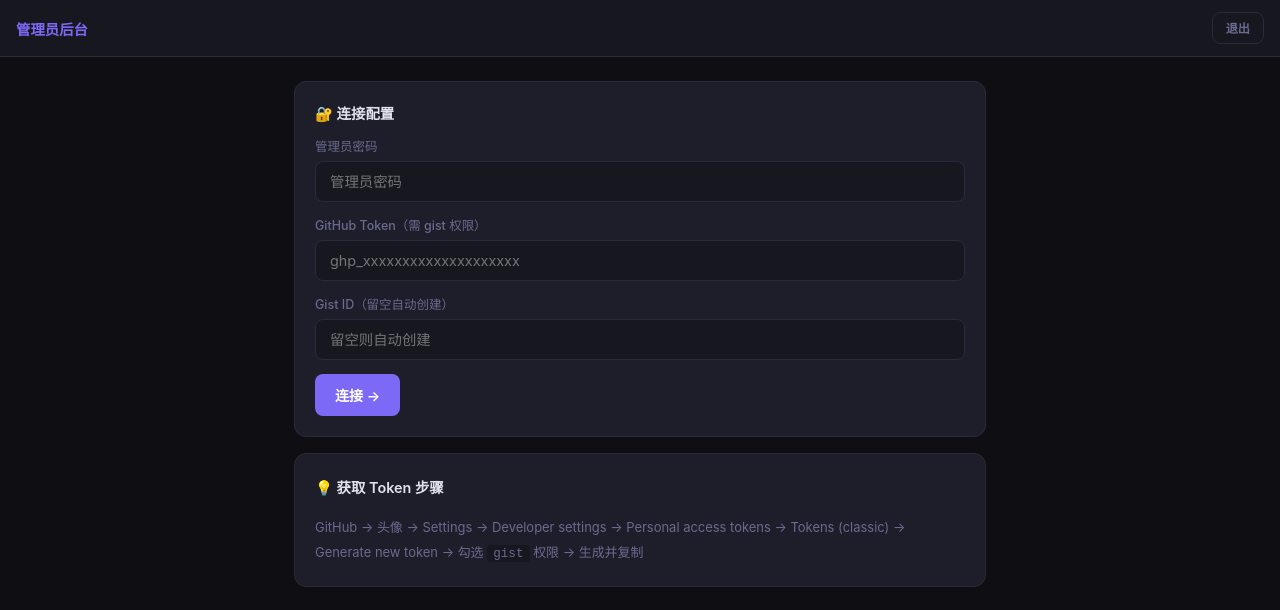
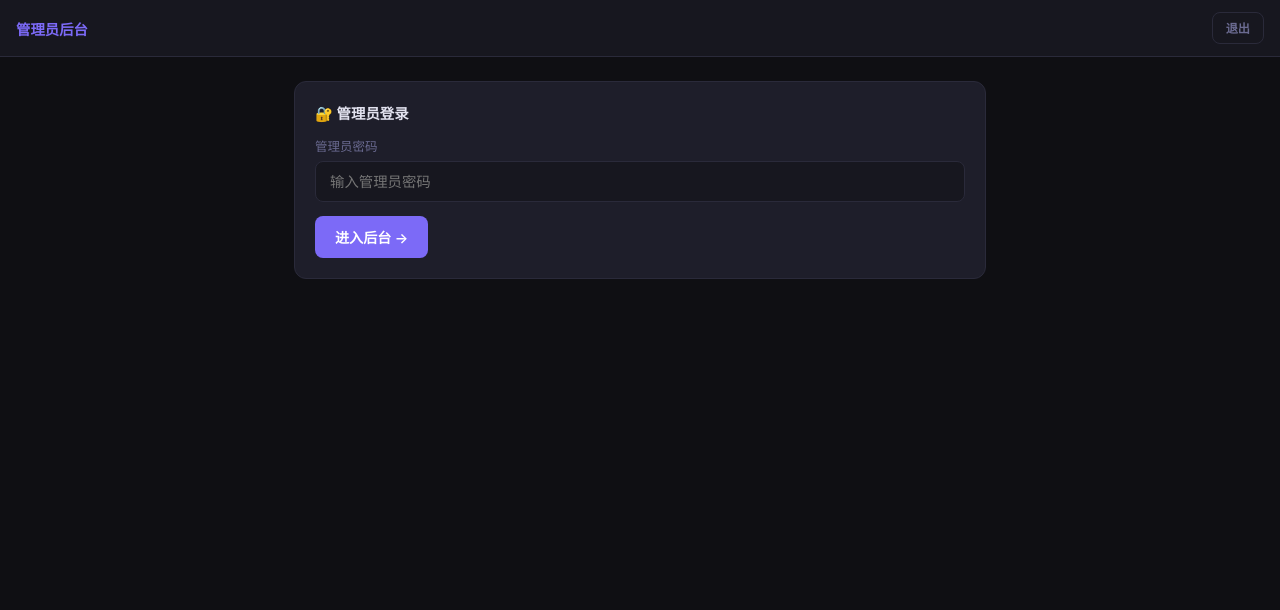
Before and after one commit to Eve031215/CGT, a plain HTML site: page index.html in a window 1280 px wide. Both pictures are taken after a click on the link "进入管理员后台". Drawn offline with Linux system fonts and the light colour scheme.

Commit message:
Update index.html

```diff
--- a/index.html
+++ b/index.html
@@ -1,3 +1,4 @@
+
 <!DOCTYPE html>
 <html lang="zh-CN">
 <head>
@@ -200,7 +201,7 @@ html,body{min-height:100%;height:100%;background:var(--bg);color:var(--tx);font-
 <div class="page active" id="pSetup">
   <div class="logo">AI 编码<span>评审</span></div>
   <p class="sub">每条消息分 <strong>准确性</strong> 与 <strong>新颖性</strong> 两个维度。<br>AI 名称隐藏，结果实时保存至云端。</p>
-  <div id="ndw" class="ndw">⚠ 管理员尚未上传评审材料，请联系管理员后再开始。</div>
+  <div id="ndw" class="ndw">⚠ 评审材料尚未就绪，请联系管理员配置后再开始评审。</div>
   <div class="sbox">
     <div class="fld" style="margin-bottom:4px">
       <label>评审员姓名或编号</label>
@@ -273,16 +274,10 @@ html,body{min-height:100%;height:100%;background:var(--bg);color:var(--tx);font-
     <!-- LOGIN -->
     <div id="aLogin">
       <div class="sec">
-        <div class="stitle">🔐 连接配置</div>
-        <div class="fld"><label>管理员密码</label><input type="password" id="aPass" placeholder="管理员密码" onkeydown="if(event.key==='Enter')connect()"/></div>
-        <div class="fld"><label>GitHub Token（需 gist 权限）</label><input type="password" id="ghTok" placeholder="ghp_xxxxxxxxxxxxxxxxxxxx"/></div>
-        <div class="fld"><label>Gist ID（留空自动创建）</label><input type="text" id="gidIn" placeholder="留空则自动创建"/></div>
-        <button class="btn bp" onclick="connect()">连接 →</button>
+        <div class="stitle">🔐 管理员登录</div>
+        <div class="fld"><label>管理员密码</label><input type="password" id="aPass" placeholder="输入管理员密码" onkeydown="if(event.key==='Enter')connect()"/></div>
+        <button class="btn bp" onclick="connect()">进入后台 →</button>
         <div id="cmsg" class="smsg"></div>
-      </div>
-      <div class="sec" style="font-size:.81rem;color:var(--mu);line-height:1.9">
-        <div class="stitle" style="color:var(--tx)">💡 获取 Token 步骤</div>
-        GitHub → 头像 → Settings → Developer settings → Personal access tokens → Tokens (classic) → Generate new token → 勾选 <code style="background:var(--sf);padding:1px 6px;border-radius:4px;font-size:.79rem">gist</code> 权限 → 生成并复制
       </div>
     </div>
 
@@ -366,9 +361,18 @@ html,body{min-height:100%;height:100%;background:var(--bg);color:var(--tx);font-
       <div id="pg-settings" class="apg">
         <div class="sec">
           <div class="stitle">⚙️ Gist 信息</div>
-          <div class="fld"><label>Gist ID</label><input type="text" id="gidDisp" readonly style="color:var(--ac);cursor:text"/></div>
-          <div class="fld"><label>Gist 链接</label><input type="text" id="gurlDisp" readonly style="color:var(--ac);cursor:text"/></div>
-          <button class="btn bg bsm" onclick="copyGid()">复制 Gist ID</button>
+          <div class="fld">
+            <label>Gist ID（已内置于 HTML）</label>
+            <input type="text" id="gidDisp" readonly style="color:var(--ac);cursor:text"/>
+          </div>
+          <div class="fld">
+            <label>Gist 链接</label>
+            <input type="text" id="gurlDisp" readonly style="color:var(--ac);cursor:text"/>
+          </div>
+          <div style="display:flex;gap:8px;flex-wrap:wrap">
+            <button class="btn bg bsm" onclick="copyGid()">复制 Gist ID</button>
+            <button class="btn bg bsm" onclick="window.open(document.getElementById('gurlDisp').value,'_blank')">在 GitHub 查看 →</button>
+          </div>
         </div>
         <div class="sec">
           <div class="stitle" style="color:var(--worst)">🗑️ 危险操作</div>
@@ -387,9 +391,17 @@ html,body{min-height:100%;height:100%;background:var(--bg);color:var(--tx);font-
 
 <script>
 // ══════════════════════════════════════════════════
-// CONFIG
+// ★ CONFIG — ONLY YOU EDIT THIS BLOCK BEFORE DEPLOY
 // ══════════════════════════════════════════════════
-const CFG={adminPwd:"admin2024",defaultGistId:"",gistData:"eval_data.json",gistResults:"eval_results.json"};
+const CFG={
+  adminPwd:  "CGT",       // ★ 改成你的管理员密码
+  gistToken: "YOUR_TOKEN_HERE", // ★ 填入 GitHub Token (ghp_xxx...) — 只有你能看到此文件源码
+  gistId:    "7253ae639b76f336e246115939683a4f",    // ★ 填入 Gist ID（第一次运行后从 GitHub 复制）
+  gistData:    "eval_data.json",
+  gistResults: "eval_results.json",
+};
+// 评审员打开网页时完全看不到 token/gistId，它们只存在于此处源码中。
+// 朋友只需打开网址、输入姓名，即可直接开始评审。
 const AIK=["A","B","C","D","E","F","G","H"];
 const RK=["Deepseek","Doubao","Gemini","GPT","llama","Qwen","THUDM","ZAI-GLM"];
 const COL={};AIK.forEach((k,i)=>COL[k]=RK[i]+"_code1");
@@ -398,7 +410,10 @@ const FRE=/提取失败|待细化|待确认|数据缺失|未分类|文本主旨/
 // ══════════════════════════════════════════════════
 // STATE
 // ══════════════════════════════════════════════════
-let DATA=[],judge="",idx=0,local={},cloud={},tok="",gid=CFG.defaultGistId,AP={},NP={},ALB="acc",RT="acc";
+let DATA=[],judge="",idx=0,local={},cloud={},AP={},NP={},ALB="acc",RT="acc";
+// tok and gid are always taken from CFG — never entered by users
+const tok=CFG.gistToken;
+const gid=CFG.gistId;
 let modalCb=null;
 
 // ══════════════════════════════════════════════════
@@ -446,10 +461,25 @@ function nav(targetId){
 // INIT
 // ══════════════════════════════════════════════════
 async function init(){
-  ld("正在初始化...");
-  if(gid){try{const r=await gFetch(gid,CFG.gistData,"");if(r)DATA=JSON.parse(r);}catch(ex){}}
+  const cfgOk=tok&&tok!=="YOUR_TOKEN_HERE"&&gid&&gid!=="YOUR_GIST_ID";
+  if(!cfgOk){
+    hideLd();
+    document.getElementById("ndw").innerHTML=
+      "<strong>⚙️ 网站尚未配置</strong> — 管理员请完成以下步骤（仅需一次）：<br><br>"+
+      "① 前往 GitHub 生成 Personal Access Token，勾选 <code>gist</code> 权限<br>"+
+      "② 在 GitHub 新建一个 Secret Gist，复制其 ID（URL 中最后一段）<br>"+
+      "③ 用编辑器打开此 HTML 文件，在 <code>CFG</code> 块填入 <code>gistToken</code> 和 <code>gistId</code><br>"+
+      "④ 重新上传到 GitHub Pages，再通过管理员后台上传评审材料<br><br>"+
+      "配置完成后，你的朋友打开网址输入姓名即可直接开始评审，无需任何其他设置。";
+    document.getElementById("ndw").style.display="block";
+    const startBtn=document.querySelector("#pSetup .bp");
+    if(startBtn){startBtn.disabled=true;startBtn.style.opacity="0.3";}
+    return;
+  }
+  ld("正在加载材料...");
+  try{const r=await gFetch(gid,CFG.gistData,tok);if(r){const d=JSON.parse(r);if(d&&d.length)DATA=d;}}catch(ex){}
   hideLd();
-  if(!DATA.length)document.getElementById("ndw").style.display="block";
+  if(!DATA.length){document.getElementById("ndw").textContent="⚠ 管理员尚未上传评审材料，请联系管理员后再开始。";document.getElementById("ndw").style.display="block";}
 }
 function ld(m){document.getElementById("loadScreen").style.display="flex";document.getElementById("loadMsg").textContent=m;}
 function hideLd(){document.getElementById("loadScreen").style.display="none";}
@@ -559,19 +589,22 @@ async function pushCloud(){if(!gid||!tok)return;try{const r=await gFetch(gid,CFG
 // ══════════════════════════════════════════════════
 // ADMIN
 // ══════════════════════════════════════════════════
-function goAdmin(ev){ev.preventDefault();nav("pAdmin");const sv=localStorage.getItem("ev_adm");if(sv){const c=JSON.parse(sv);document.getElementById("ghTok").value=c.tok||"";document.getElementById("gidIn").value=c.gid||"";}}
+function goAdmin(ev){ev.preventDefault();nav("pAdmin");}
 
 async function connect(){
   const pw=document.getElementById("aPass").value;
   if(pw!==CFG.adminPwd){setCmsg("密码错误","err");return;}
-  const t=document.getElementById("ghTok").value.trim();if(!t){setCmsg("请输入 GitHub Token","err");return;}
-  tok=t;let g=document.getElementById("gidIn").value.trim();setCmsg("连接中...","info");
+  if(!tok||tok==="YOUR_TOKEN_HERE"||!gid||gid==="YOUR_GIST_ID"){
+    setCmsg("❌ 请先在 HTML 源文件的 CFG 块中填写 gistToken 和 gistId，然后重新上传","err");return;
+  }
+  setCmsg("验证中...","info");
   try{
-    if(!g){setCmsg("正在创建 Gist...","info");g=await gCreate();if(!g)throw new Error("创建失败，请确认 Token 有 gist 权限");document.getElementById("gidIn").value=g;}
-    gid=g;const test=await gFetch(gid,CFG.gistResults,tok);if(test===null)throw new Error("无法读取 Gist，请检查 ID 和 Token");
-    cloud=JSON.parse(test||"{}");localStorage.setItem("ev_adm",JSON.stringify({tok,gid}));
-    const rd=await gFetch(gid,CFG.gistData,tok);if(rd)try{const d=JSON.parse(rd);if(d.length){DATA=d;document.getElementById("ndw").style.display="none";}}catch(ex){}
-    setCmsg("✓ 连接成功: "+gid,"ok");
+    const test=await gFetch(gid,CFG.gistResults,tok);
+    if(test===null)throw new Error("Gist 连接失败，请检查 CFG 中的 gistToken 和 gistId 是否正确");
+    cloud=JSON.parse(test||"{}");
+    const rd=await gFetch(gid,CFG.gistData,tok);
+    if(rd)try{const d=JSON.parse(rd);if(d&&d.length){DATA=d;document.getElementById("ndw").style.display="none";}}catch(ex){}
+    setCmsg("✓ 登录成功","ok");
     document.getElementById("aLogin").style.display="none";
     document.getElementById("aDash").style.display="block";
     document.getElementById("anav").style.display="flex";
@@ -724,9 +757,9 @@ function dlAllCSV(){
 ,RK[i],bk,a,n,en.ts||""]);});});});dlCSV(rows,`eval_all_${td()}.csv`);
 }
 function dlRawJSON(){const b=new Blob([JSON.stringify(cloud,null,2)],{type:"application/json"});const a=document.createElement("a");a.href=URL.createObjectURL(b);a.download=`eval_raw_${td()}.json`;a.click();}
-function copyGid(){navigator.clipboard.writeText(gid).then(()=>toast("Gist ID 已复制"));}
+function copyGid(){navigator.clipboard.writeText(gid).then(()=>toast("Gist ID 已复制！")).catch(()=>toast(gid));}
 function confirmClearAll(){openModal("清空全部结果","将永久删除所有评审员的全部评审记录。此操作不可撤销。",clearAllRes);}
-async function clearAllRes(){cloud={};ld("保存中...");const ok=await gPatch(CFG.gistResults,"{}");hideLd();if(ok){toast("已清空全部结果");refreshAll();}else toast("❌ 操作失败");}
+async function clearAllRes(){ld("保存中...");const ok=await gPatch(CFG.gistResults,"{}");hideLd();if(ok){cloud={};toast("已清空全部结果");refreshAll();}else toast("❌ 操作失败");}
 
 // ══════════════════════════════════════════════════
 // MODAL
@@ -753,5 +786,3 @@ init();
 </script>
 </body>
 </html>
-</body>
-</html>
```
